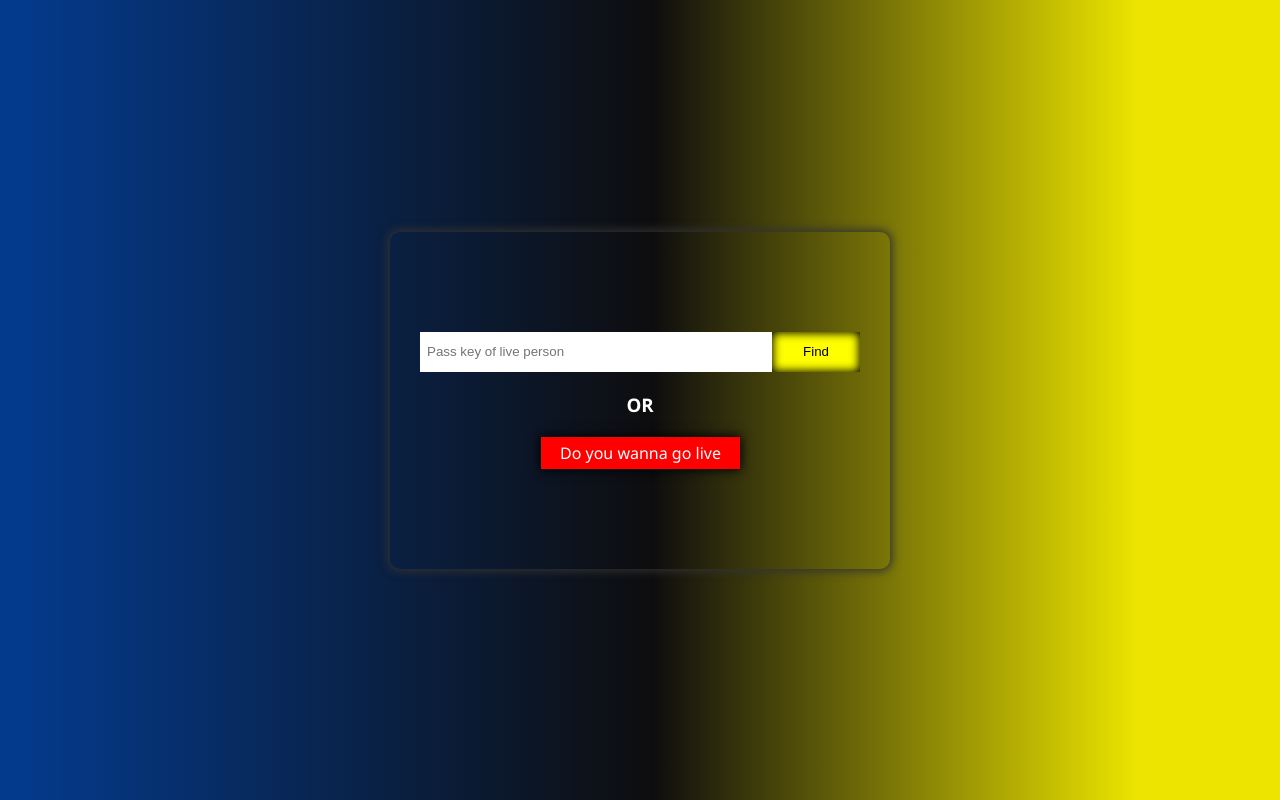
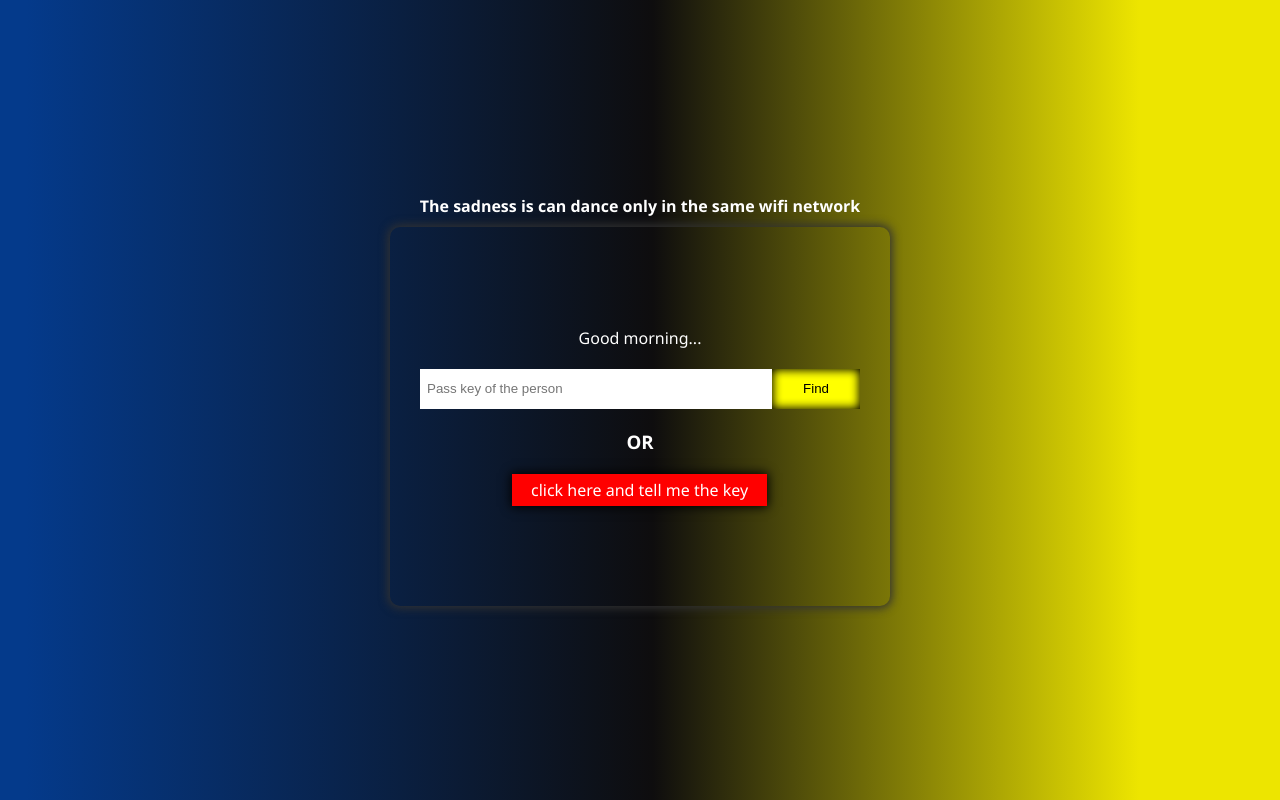
Before and after one commit to shivprakashh/liveapp, a website: page public/index.html in a window 1280 px wide. Drawn offline with nearby package versions, Linux system fonts and the light colour scheme; no server answers.

Commit message:
successful2

```diff
--- a/public/index.html
+++ b/public/index.html
@@ -25,6 +25,11 @@
         display: flex;
         justify-content: center;
         align-items: center;
+        flex-direction: column;
+    }
+    h4{
+        color:white;
+        margin-bottom: 10px;
     }
     .con {
         width: 500px;
@@ -111,13 +116,16 @@
 </style>
 <body>
     <div class="parent">
+        <h4>The sadness is can dance only in the same wifi network</h4>
         <div class="con">
+            <p>Good morning...</p>
             <div class="search-con">
-                <input class="password" placeholder="Pass key of live person" type="text">
+
+                <input class="password" placeholder="Pass key of the person" type="text">
                 <button class="search-but">Find</button>
             </div>
             <h3>OR</h3>
-            <p class="view-but">Do you wanna go live</p>
+            <p class="view-but">click here and tell me the key</p>
         </div>
     </div>
     <div class="show">
```
